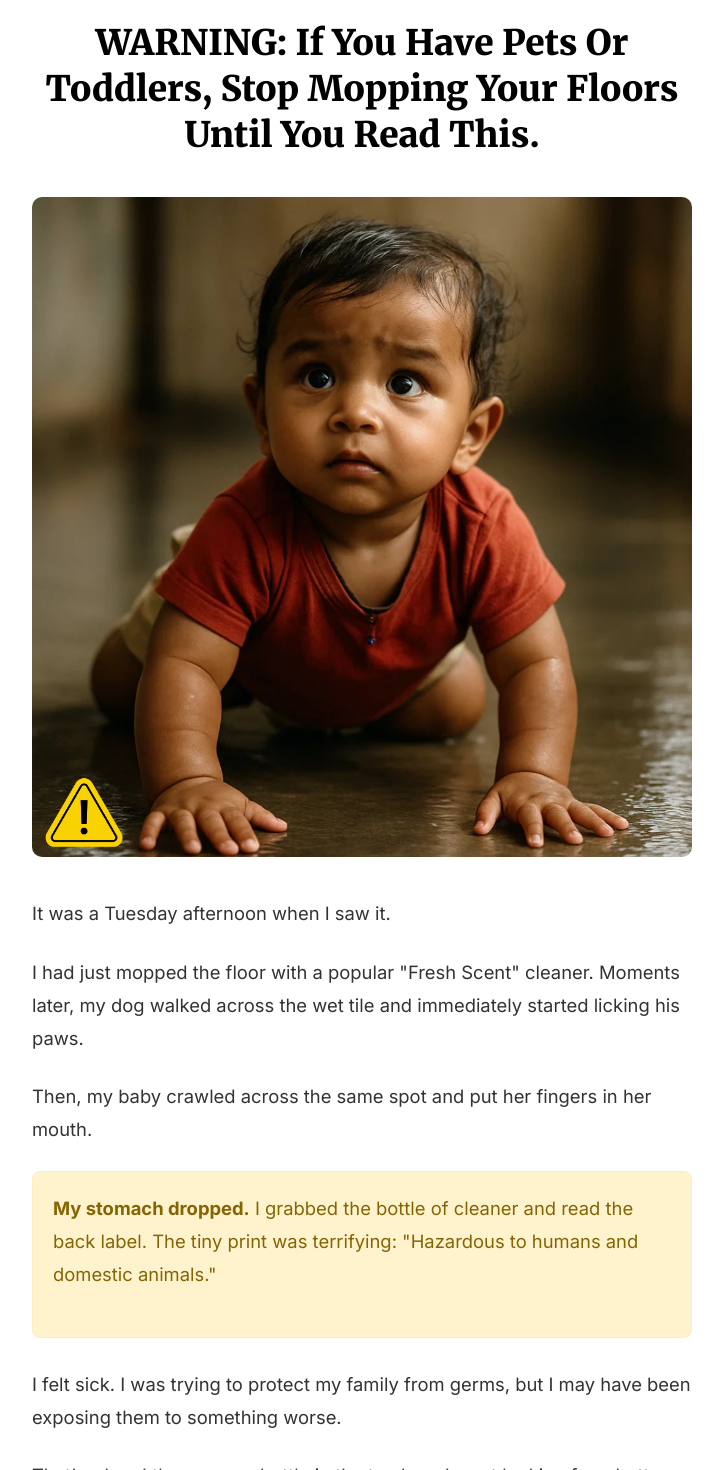
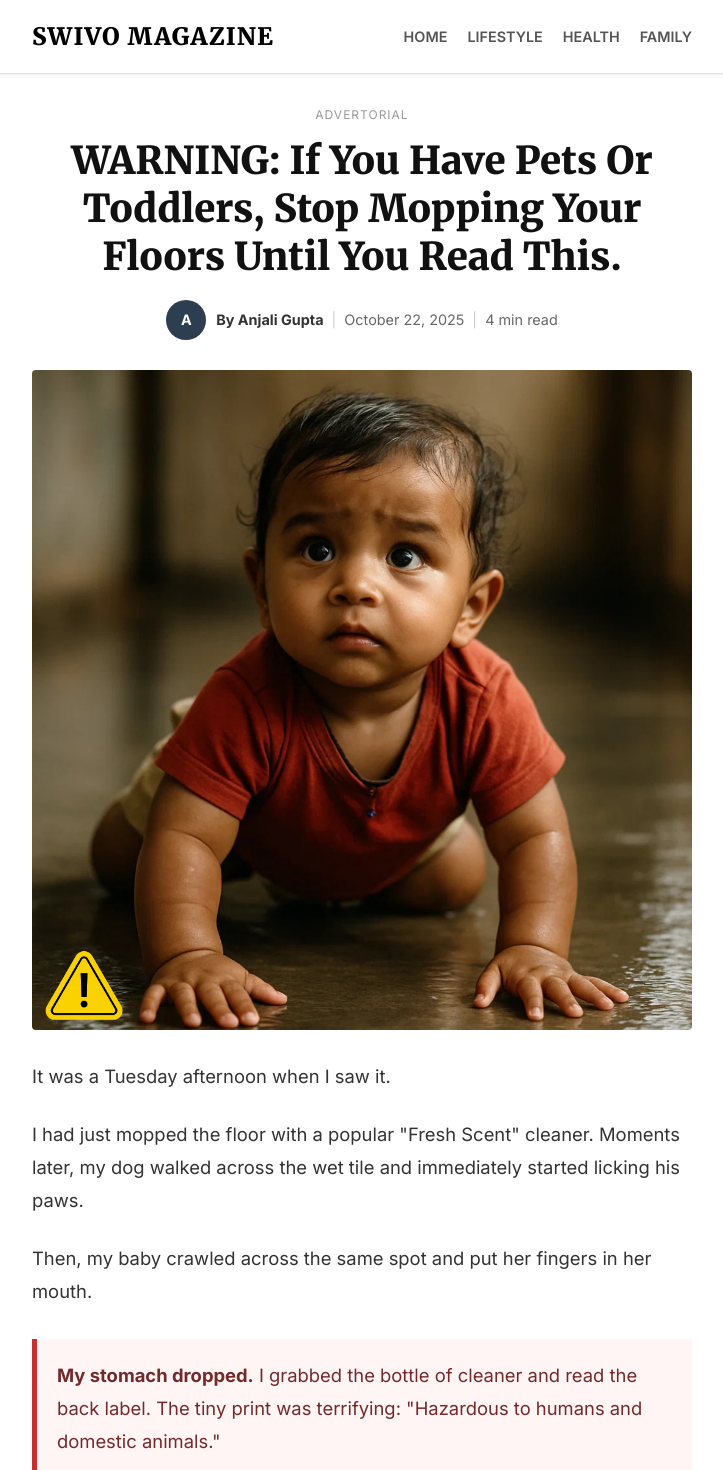
Before and after one commit to eduard-swivo/swivomagic-advertorials, a Next.js app: page /the-protector in a window 1280 px wide. Shown: the top 1470 px of the page, without its empty margins (278-1001 px from the left). Built offline with nearby package versions, Linux system fonts and the light colour scheme.

Commit message:
Feat: Design overhaul with news layout and comments

```diff
--- a/app/globals.css
+++ b/app/globals.css
@@ -7,6 +7,8 @@
   --bg-color: #fff;
   --light-gray: #f8f9fa;
   --border-color: #e9ecef;
+  --link-blue: #3b5998;
+  /* Facebook blue-ish for links */
 }
 
 * {
@@ -31,24 +33,104 @@ a {
   max-width: 700px;
   /* Narrower for reading */
   margin: 0 auto;
-  padding: 20px;
+  padding: 0 20px;
+}
+
+/* Header Styles */
+.site-header {
+  background: #fff;
+  border-bottom: 1px solid #ddd;
+  padding: 15px 0;
+  margin-bottom: 30px;
+  box-shadow: 0 2px 4px rgba(0, 0, 0, 0.05);
+}
+
+.header-container {
+  display: flex;
+  justify-content: space-between;
+  align-items: center;
+}
+
+.logo a {
+  font-family: var(--font-family-serif);
+  font-size: 1.5rem;
+  font-weight: 900;
+  color: #000;
+  text-transform: uppercase;
+  letter-spacing: 1px;
+}
+
+.main-nav a {
+  margin-left: 20px;
+  font-size: 0.9rem;
+  font-weight: 600;
+  color: #555;
+  text-transform: uppercase;
+}
+
+.main-nav a:hover {
+  color: var(--accent-color);
 }
 
 /* Advertorial Specific Styles */
 .advertorial-header {
   text-align: center;
-  margin-bottom: 40px;
+  margin-bottom: 30px;
+}
+
+.advertorial-label {
+  display: block;
+  font-size: 0.75rem;
+  color: #999;
+  text-transform: uppercase;
+  letter-spacing: 1px;
+  margin-bottom: 10px;
 }
 
 .advertorial-title {
   font-family: var(--font-family-serif);
-  font-size: 2.2rem;
+  font-size: 2.4rem;
   font-weight: 900;
-  margin-bottom: 15px;
-  line-height: 1.3;
-  color: #000;
+  margin-bottom: 20px;
+  line-height: 1.25;
+  color: #111;
 }
 
+/* Article Meta */
+.article-meta {
+  display: flex;
+  align-items: center;
+  justify-content: center;
+  margin-bottom: 30px;
+  font-size: 0.9rem;
+  color: #666;
+}
+
+.author-avatar-placeholder {
+  width: 40px;
+  height: 40px;
+  background-color: #ddd;
+  border-radius: 50%;
+  display: flex;
+  align-items: center;
+  justify-content: center;
+  font-weight: bold;
+  color: #fff;
+  margin-right: 10px;
+  background-color: var(--primary-color);
+}
+
+.meta-divider {
+  margin: 0 8px;
+  color: #ccc;
+}
+
+.author-name {
+  font-weight: 700;
+  color: #333;
+}
+
+/* Content Styles */
 .advertorial-content {
   font-size: 1.15rem;
 }
@@ -61,14 +143,16 @@ a {
   font-family: var(--font-family-serif);
   margin-top: 40px;
   margin-bottom: 20px;
-  font-size: 1.6rem;
+  font-size: 1.8rem;
   font-weight: 800;
+  color: #111;
 }
 
 .advertorial-content h3 {
   font-family: var(--font-family-serif);
-  font-size: 1.4rem;
+  font-size: 1.5rem;
   margin-bottom: 15px;
+  font-weight: 700;
 }
 
 .advertorial-content ul,
@@ -81,6 +165,15 @@ a {
   margin-bottom: 15px;
 }
 
+/* Images */
+.hero-image {
+  width: 100%;
+  border-radius: 4px;
+  margin-bottom: 30px;
+  display: block;
+}
+
+/* CTA Button */
 .cta-button {
   display: block;
   background-color: var(--accent-color);
@@ -88,19 +181,134 @@ a {
   padding: 18px 30px;
   font-size: 1.3rem;
   font-weight: bold;
-  border-radius: 5px;
+  border-radius: 4px;
   text-align: center;
   margin: 40px 0;
   width: 100%;
   text-transform: uppercase;
-  box-shadow: 0 4px 6px rgba(0, 0, 0, 0.1);
-  transition: background-color 0.2s;
+  box-shadow: 0 4px 6px rgba(0, 0, 0, 0.15);
+  transition: background-color 0.2s, transform 0.1s;
+  animation: pulse 2s infinite;
 }
 
 .cta-button:hover {
   background-color: #b71c1c;
+  transform: translateY(-2px);
 }
 
+@keyframes pulse {
+  0% {
+    box-shadow: 0 0 0 0 rgba(211, 47, 47, 0.7);
+  }
+
+  70% {
+    box-shadow: 0 0 0 10px rgba(211, 47, 47, 0);
+  }
+
+  100% {
+    box-shadow: 0 0 0 0 rgba(211, 47, 47, 0);
+  }
+}
+
+/* Warning Box */
+.warning-box {
+  background-color: #fff5f5;
+  border-left: 5px solid #c53030;
+  color: #742a2a;
+  padding: 20px;
+  margin: 30px 0;
+  font-weight: 500;
+}
+
+/* Comment Section */
+.comment-section {
+  margin-top: 60px;
+  padding-top: 40px;
+  border-top: 1px solid #ddd;
+}
+
+.comment-section h3 {
+  font-family: var(--font-family-sans);
+  font-size: 1.2rem;
+  font-weight: 700;
+  margin-bottom: 20px;
+}
+
+.comment {
+  display: flex;
+  margin-bottom: 20px;
+}
+
+.comment-avatar {
+  width: 40px;
+  height: 40px;
+  background-color: #eee;
+  border-radius: 50%;
+  margin-right: 12px;
+  flex-shrink: 0;
+  display: flex;
+  align-items: center;
+  justify-content: center;
+  font-weight: bold;
+  color: #777;
+}
+
+.comment-content {
+  background-color: #f0f2f5;
+  padding: 10px 15px;
+  border-radius: 18px;
+  flex-grow: 1;
+}
+
+.comment-header {
+  margin-bottom: 4px;
+}
+
+.comment-author {
+  font-weight: 700;
+  font-size: 0.9rem;
+  color: #050505;
+  margin-right: 8px;
+}
+
+.comment-time {
+  font-size: 0.75rem;
+  color: #65676b;
+}
+
+.comment-text {
+  font-size: 0.95rem;
+  color: #050505;
+  margin-bottom: 0;
+}
+
+.comment-actions {
+  margin-top: 5px;
+  font-size: 0.75rem;
+  color: #65676b;
+  margin-left: 10px;
+}
+
+.comment-actions span {
+  margin-right: 10px;
+  cursor: pointer;
+  font-weight: 600;
+}
+
+.comment-actions span:hover {
+  text-decoration: underline;
+}
+
+.comment-input-placeholder input {
+  width: 100%;
+  padding: 12px;
+  border: 1px solid #ddd;
+  border-radius: 20px;
+  background: #f0f2f5;
+  margin-top: 20px;
+}
+
+/* Footer */
 .footer {
   margin-top: 60px;
   padding: 40px 0;
@@ -116,12 +324,21 @@ a {
   text-decoration: underline;
 }
 
-.warning-box {
-  background-color: #fff3cd;
-  border: 1px solid #ffeeba;
-  color: #856404;
-  padding: 20px;
-  margin-bottom: 30px;
-  border-radius: 8px;
-  font-weight: 500;
+/* Mobile Responsiveness */
+@media (max-width: 600px) {
+  .advertorial-title {
+    font-size: 1.8rem;
+  }
+
+  .header-container {
+    flex-direction: column;
+  }
+
+  .main-nav {
+    margin-top: 15px;
+  }
+
+  .main-nav a {
+    margin: 0 10px;
+  }
 }
--- a/app/layout.js
+++ b/app/layout.js
@@ -1,7 +1,8 @@
 import './globals.css';
+import Header from '@/components/Header';
 
 export const metadata = {
-    title: 'Swivo Magic Advertorials',
+    title: 'Swivo Magazine',
     description: 'Latest news and stories from Swivo Magic',
 };
 
@@ -11,9 +12,12 @@ export default function RootLayout({ children }) {
             <head>
                 <link rel="preconnect" href="https://fonts.googleapis.com" />
                 <link rel="preconnect" href="https://fonts.gstatic.com" crossOrigin="anonymous" />
-                <link href="https://fonts.googleapis.com/css2?family=Inter:wght@400;700&family=Merriweather:wght@400;700;900&display=swap" rel="stylesheet" />
+                <link href="https://fonts.googleapis.com/css2?family=Inter:wght@400;600;700&family=Merriweather:wght@400;700;900&display=swap" rel="stylesheet" />
             </head>
-            <body>{children}</body>
+            <body>
+                <Header />
+                {children}
+            </body>
         </html>
     );
 }
--- a/app/the-protector/page.js
+++ b/app/the-protector/page.js
@@ -1,7 +1,9 @@
 import Footer from '@/components/Footer';
+import ArticleMeta from '@/components/ArticleMeta';
+import CommentSection from '@/components/CommentSection';
 
 export const metadata = {
-    title: 'The Protector - Swivo Magic',
+    title: 'The Protector - Swivo Magazine',
 };
 
 export default function TheProtector() {
@@ -9,10 +11,12 @@ export default function TheProtector() {
         <>
             <div className="container advertorial-content">
                 <header className="advertorial-header">
+                    <span className="advertorial-label">Advertorial</span>
                     <h1 className="advertorial-title">WARNING: If You Have Pets Or Toddlers, Stop Mopping Your Floors Until You Read This.</h1>
+                    <ArticleMeta author="Anjali Gupta" date="October 22, 2025" />
                 </header>
 
-                <img src="/images/lifestyle-shot.png" alt="Baby on floor" style={{ width: '100%', borderRadius: '10px', marginBottom: '30px' }} />
+                <img src="/images/lifestyle-shot.png" alt="Baby on floor" className="hero-image" />
 
                 <p>It was a Tuesday afternoon when I saw it.</p>
                 <p>I had just mopped the floor with a popular "Fresh Scent" cleaner. Moments later, my dog walked across the wet tile and immediately started licking his paws.</p>
@@ -27,8 +31,6 @@ export default function TheProtector() {
 
                 <h2>Enter Swivo Sutra.</h2>
                 <p>I found Swivo Sutra on a forum for concerned parents. It’s a cleaning system designed to be ruthless on dirt but safe for the innocent.</p>
-
-                <img src="/images/kit-shot.png" alt="Swivo Sutra Kit" style={{ width: '100%', borderRadius: '10px', margin: '20px 0' }} />
 
                 <p>Unlike traditional cleaners that consist of 90% water and 10% harsh chemicals shipped in single-use plastic, Swivo sends you powerful plant-based concentrates. You just mix them with water in their durable, reusable bottles.</p>
 
@@ -48,6 +50,8 @@ export default function TheProtector() {
                 <a href="https://swivoproducts.com/pages/swivo-sutra-cleaning-kit" className="cta-button">
                     CLAIM 50% OFF KITS &gt;&gt;
                 </a>
+
+                <CommentSection />
             </div>
             <Footer />
         </>
--- /dev/null
+++ b/components/ArticleMeta.js
@@ -0,0 +1,16 @@
+export default function ArticleMeta({ author = "Priya Sharma", date = "October 24, 2025", readTime = "4 min read" }) {
+    return (
+        <div className="article-meta">
+            <div className="author-avatar-placeholder">
+                {author.charAt(0)}
+            </div>
+            <div className="meta-info">
+                <span className="author-name">By {author}</span>
+                <span className="meta-divider">|</span>
+                <span className="publish-date">{date}</span>
+                <span className="meta-divider">|</span>
+                <span className="read-time">{readTime}</span>
+            </div>
+        </div>
+    );
+}
--- /dev/null
+++ b/components/CommentSection.js
@@ -0,0 +1,67 @@
+export default function CommentSection() {
+    const comments = [
+        {
+            id: 1,
+            name: "Anjali Gupta",
+            time: "2 days ago",
+            text: "I was skeptical at first, but this actually works! My kitchen smells amazing now.",
+            likes: 14
+        },
+        {
+            id: 2,
+            name: "Meera Patel",
+            time: "3 days ago",
+            text: "Finally something safe for my pets. The Lavender scent is divine.",
+            likes: 23
+        },
+        {
+            id: 3,
+            name: "Sneha Reddy",
+            time: "4 days ago",
+            text: "Ordered the kit last week and it arrived in 2 days. The bottles are so high quality!",
+            likes: 8
+        },
+        {
+            id: 4,
+            name: "Divya Singh",
+            time: "5 days ago",
+            text: "My husband usually hates cleaning smells, but he actually likes this one. Win-win!",
+            likes: 19
+        },
+        {
+            id: 5,
+            name: "Kavita Joshi",
+            time: "1 week ago",
+            text: "Just threw away all my bleach. Never going back.",
+            likes: 45
+        }
+    ];
+
+    return (
+        <div className="comment-section">
+            <h3>Comments ({comments.length})</h3>
+            <div className="comment-list">
+                {comments.map(comment => (
+                    <div key={comment.id} className="comment">
+                        <div className="comment-avatar">
+                            {comment.name.charAt(0)}
+                        </div>
+                        <div className="comment-content">
+                            <div className="comment-header">
+                                <span className="comment-author">{comment.name}</span>
+                                <span className="comment-time">{comment.time}</span>
+                            </div>
+                            <p className="comment-text">{comment.text}</p>
+                            <div className="comment-actions">
+                                <span>Like</span> · <span>Reply</span> · <span className="likes">👍 {comment.likes}</span>
+                            </div>
+                        </div>
+                    </div>
+                ))}
+            </div>
+            <div className="comment-input-placeholder">
+                <input type="text" placeholder="Write a comment..." disabled />
+            </div>
+        </div>
+    );
+}
--- /dev/null
+++ b/components/Header.js
@@ -0,0 +1,19 @@
+import Link from 'next/link';
+
+export default function Header() {
+    return (
+        <header className="site-header">
+            <div className="container header-container">
+                <div className="logo">
+                    <Link href="/">Swivo Magazine</Link>
+                </div>
+                <nav className="main-nav">
+                    <Link href="/">Home</Link>
+                    <Link href="#">Lifestyle</Link>
+                    <Link href="#">Health</Link>
+                    <Link href="#">Family</Link>
+                </nav>
+            </div>
+        </header>
+    );
+}
```
Also changed, not shown: app/story-health/page.js (+8 -4 lines), app/the-smart-switch/page.js (+8 -6 lines).
